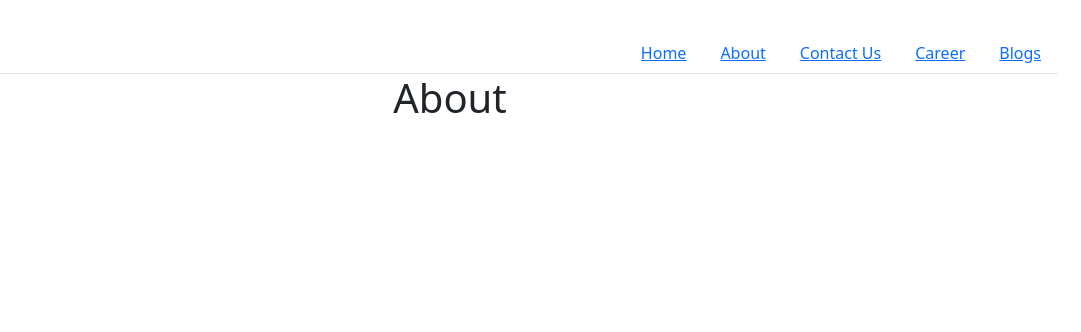
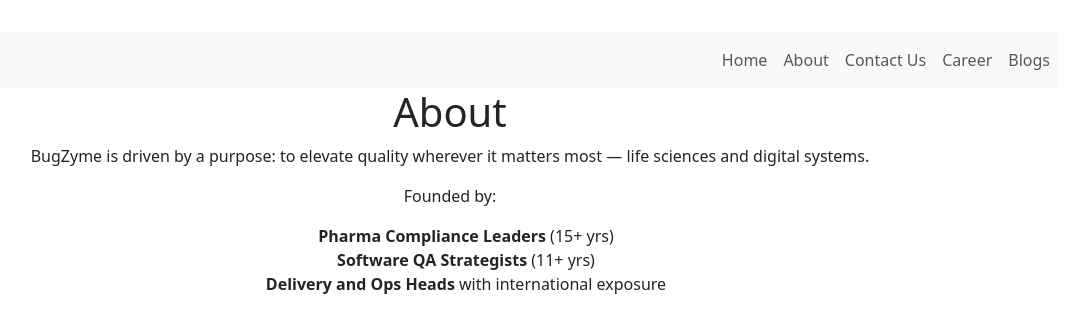
Before and after one commit to Awadheshpd/bugzyme, a React (Vite) app in the folder frontend/BugZyme/: page /about in a window 1280 px wide. Shown: the top 332 px of the page, without its empty margins (190-1271 px from the left). Built offline with nearby package versions, Linux system fonts and the light colour scheme.

Commit message:
updated routing logic and added layout

```diff
--- a/frontend/BugZyme/src/App.jsx
+++ b/frontend/BugZyme/src/App.jsx
@@ -1,11 +1,4 @@
-import { Nav } from "react-bootstrap";
-import {
-  BrowserRouter,
-  createBrowserRouter,
-  Link,
-  Outlet,
-  RouterProvider,
-} from "react-router-dom";
+import { createBrowserRouter, RouterProvider } from "react-router-dom";
 import "./App.css";
 import About from "./pages/About";
 import Blogs from "./pages/Blogs";
@@ -14,14 +7,21 @@
 import Home from "./pages/Home";
 
 import "bootstrap/dist/css/bootstrap.min.css";
+import Layout from "./pages/Layout";
 
 const routes = [
-  { path: "/", element: <Home />, errorElement: <h2>No page found</h2> },
-  { path: "/about", element: <About /> },
-  { path: "/home", element: <Home /> },
-  { path: "/career", element: <Career /> },
-  { path: "/contact-us", element: <ContactUs /> },
-  { path: "/blogs", element: <Blogs /> },
+  {
+    path: "/",
+    element: <Layout />,
+    errorElement: <h2>No page found</h2>,
+    children: [
+      { path: "/about", element: <About /> },
+      { path: "/home", element: <Home /> },
+      { path: "/career", element: <Career /> },
+      { path: "/contact-us", element: <ContactUs /> },
+      { path: "/blogs", element: <Blogs /> },
+    ],
+  },
 ];
 
 const router = createBrowserRouter(routes);
@@ -29,37 +29,6 @@
 function App() {
   return (
     <>
-      <BrowserRouter>
-        <Nav variant="tabs" defaultActiveKey="#first">
-          <Nav.Item>
-            <Nav.Link>
-              <Link to="/">Home</Link>
-            </Nav.Link>
-          </Nav.Item>
-          <Nav.Item>
-            <Nav.Link>
-              <Link to="/about">About</Link>
-            </Nav.Link>
-          </Nav.Item>
-          <Nav.Item>
-            <Nav.Link>
-              <Link to="/contact-us">Contact Us</Link>
-            </Nav.Link>
-          </Nav.Item>
-          <Nav.Item>
-            <Nav.Link>
-              <Link to="/career">Career</Link>
-            </Nav.Link>
-          </Nav.Item>
-          <Nav.Item>
-            <Nav.Link>
-              <Link to="/blogs">Blogs</Link>
-            </Nav.Link>
-          </Nav.Item>
-        </Nav>
-      </BrowserRouter>
-
-      <Outlet />
       <RouterProvider router={router} />
     </>
   );
--- a/frontend/BugZyme/src/pages/About.jsx
+++ b/frontend/BugZyme/src/pages/About.jsx
@@ -1,3 +1,23 @@
-export default function() {
-    return <h1>About</h1>
+export default function () {
+  return (
+    <>
+      <h1>About</h1>
+      <p>
+        BugZyme is driven by a purpose: to elevate quality wherever it matters
+        most — life sciences and digital systems.
+      </p>
+      <p>Founded by:</p>
+      <ul style={{ listStyle: "none" }}>
+        <li>
+          <strong>Pharma Compliance Leaders</strong> (15+ yrs)
+        </li>
+        <li>
+          <strong>Software QA Strategists</strong> (11+ yrs)
+        </li>
+        <li>
+          <strong>Delivery and Ops Heads</strong> with international exposure
+        </li>
+      </ul>
+    </>
+  );
 }
--- /dev/null
+++ b/frontend/BugZyme/src/pages/Layout.jsx
@@ -0,0 +1,11 @@
+import { Outlet } from "react-router-dom";
+import Navbar from "./Navbar";
+
+export default function () {
+  return (
+    <>
+      <Navbar />
+      <Outlet />
+    </>
+  );
+}
--- /dev/null
+++ b/frontend/BugZyme/src/pages/Navbar.jsx
@@ -0,0 +1,37 @@
+import { Link } from "react-router-dom";
+
+export default function () {
+  return (
+    <>
+      <nav className="navbar navbar-expand-lg navbar-light bg-light justify-content-end">
+        <ul className="navbar-nav">
+          <li className="nav-item">
+            <Link className="nav-link" to="/home">
+              Home
+            </Link>
+          </li>
+          <li className="nav-item">
+            <Link className="nav-link" to="/about">
+              About
+            </Link>
+          </li>
+          <li className="nav-item">
+            <Link className="nav-link" to="/contact-us">
+              Contact Us
+            </Link>
+          </li>
+          <li className="nav-item">
+            <Link className="nav-link" to="/career">
+              Career
+            </Link>
+          </li>
+          <li className="nav-item">
+            <Link className="nav-link" to="/blogs">
+              Blogs
+            </Link>
+          </li>
+        </ul>
+      </nav>
+    </>
+  );
+}
```
